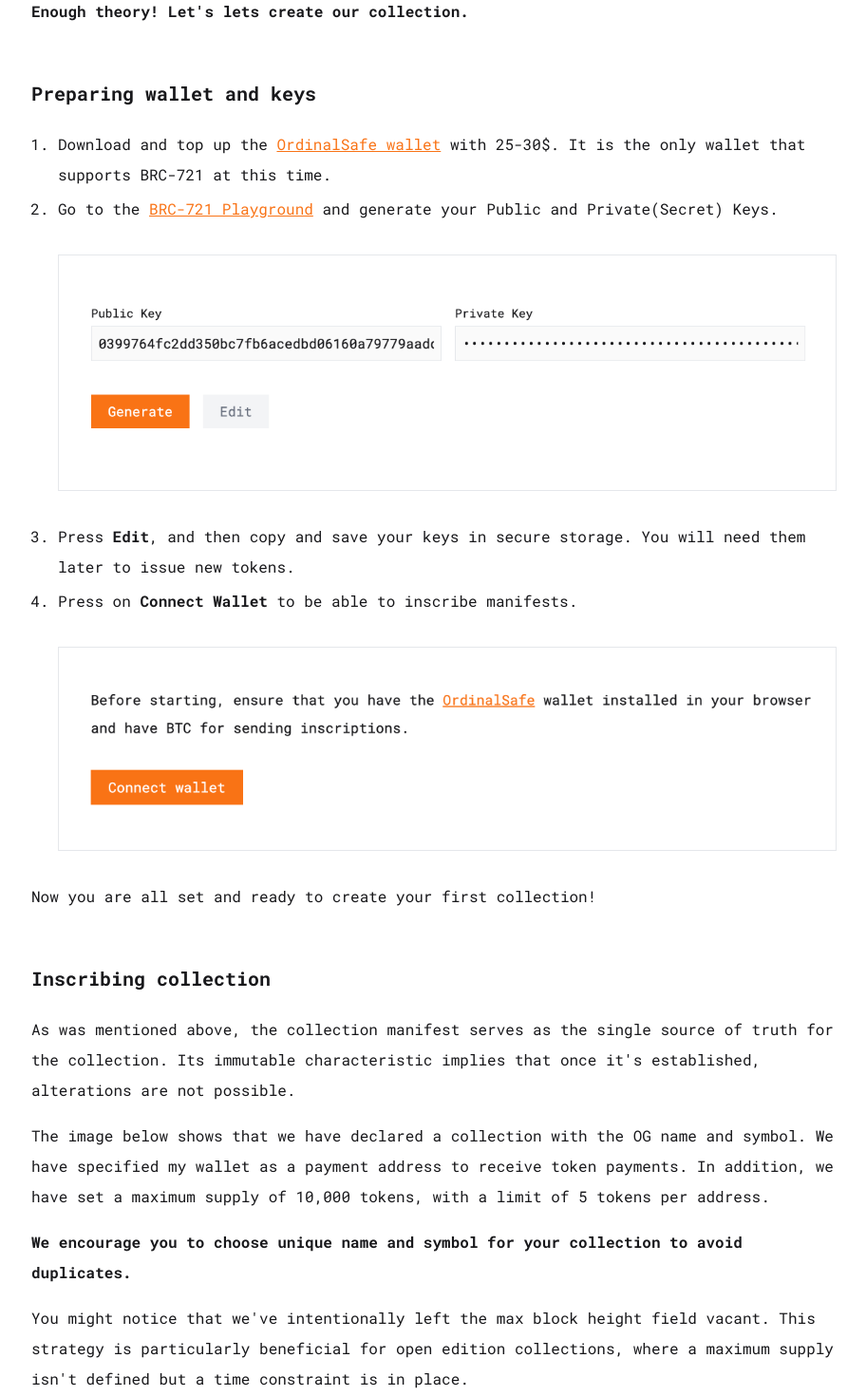
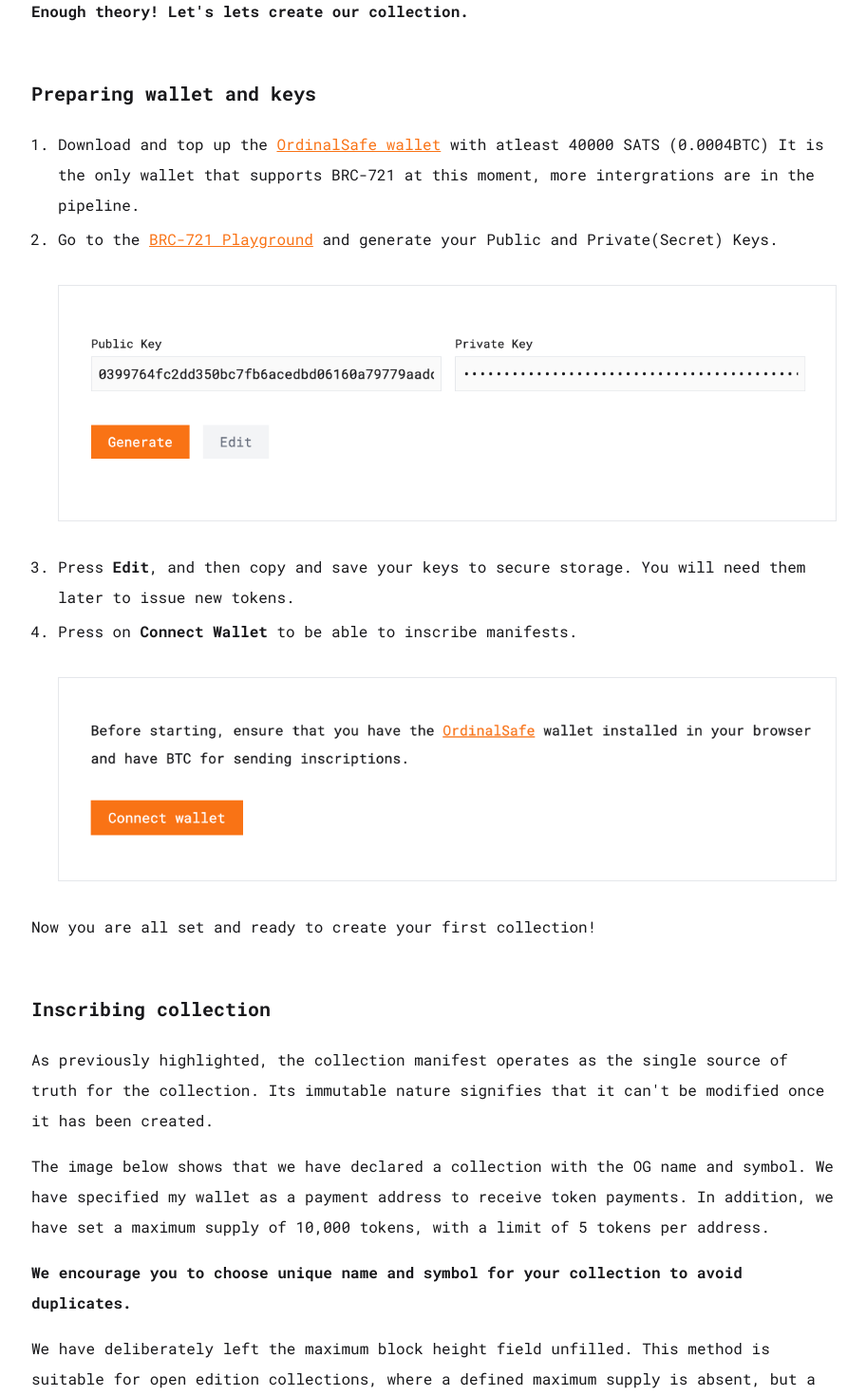
Before and after one commit to qalqi/brc721-tutorials, a Next.js app: page / in a window 1280 px wide. Shown: the part 1680-3150 px from the top of the page at 95% size, without its empty margins (183-1095 px from the left). Built offline with nearby package versions, Linux system fonts and the light colour scheme; no server answers.

Commit message:
Explanation update included sats not $ (#3)

```diff
--- a/package.json
+++ b/package.json
@@ -20,7 +20,7 @@
     "classnames": "^2.3.2",
     "eslint": "8.41.0",
     "eslint-config-next": "13.4.3",
-    "next": "13.4.3",
+    "next": "^13.4.3",
     "postcss": "8.4.23",
     "react": "18.2.0",
     "react-dom": "18.2.0",
--- a/src/app/page.tsx
+++ b/src/app/page.tsx
@@ -154,8 +154,8 @@ export default function Inscribe() {
             <a href="https://ordinalsafe.xyz/" target="_blank">
               OrdinalSafe wallet
             </a>{" "}
-            with 25-30$. It is the only wallet that supports BRC-721 at this
-            time.
+            with  atleast 40000 SATS (0.0004BTC) It is the only wallet that supports BRC-721 at this
+            moment, more intergrations are in the pipeline.
           </li>
 
           <li>
@@ -171,7 +171,7 @@ export default function Inscribe() {
             />
           </li>
           <li>
-            Press <strong>Edit</strong>, and then copy and save your keys in
+            Press <strong>Edit</strong>, and then copy and save your keys to
             secure storage. You will need them later to issue new tokens.
           </li>
 
@@ -193,9 +193,9 @@ export default function Inscribe() {
       <section>
         <h2>Inscribing collection</h2>
         <p>
-          As was mentioned above, the collection manifest serves as the single
-          source of truth for the collection. Its immutable characteristic
-          implies that once it&#39;s established, alterations are not possible.
+          As previously highlighted, the collection manifest operates as the
+          single source of truth for the collection. Its immutable nature signifies
+          that it can&#39;t be modified once it has been created.
         </p>
         <p>
           The image below shows that we have declared a collection with the OG
@@ -208,10 +208,9 @@ export default function Inscribe() {
           to avoid duplicates.
         </b>{" "}
         <p>
-          You might notice that we&#39;ve intentionally left the max block
-          height field vacant. This strategy is particularly beneficial for open
-          edition collections, where a maximum supply isn&#39;t defined but a
-          time constraint is in place.
+        We have deliberately left the maximum block height field unfilled.
+        This method is suitable for open edition collections, where a defined
+        maximum supply is absent, but a time constraint exists.
         </p>
         <p>
           The <strong>Signer Public Key</strong> field was populated
@@ -276,7 +275,7 @@ export default function Inscribe() {
         />
         <p>
           <strong>
-            Congratulations! You just inscribed your first BRC721 collection!
+            Congratulations! You inscribed your first BRC721 collection!
           </strong>{" "}
           But let&apos;s keep going. Currently, the collection is empty. It
           doesn&apos;t have any tokens or metadata.
@@ -286,10 +285,10 @@ export default function Inscribe() {
       <section>
         <h2>Inscribing metadata</h2>
         <p>
-          Before allowing people to inscribe tokens, we want to show the
-          metadata placeholder. Then when the mint is finished and all tokens
-          are sold out, we want to switch it to the proper metadata with
-          attributes.
+        Before users are allowed to mint tokens, we would like to display a placeholder
+        for the token&apos;s metadata. Once the minting process is completed and all tokens
+        have been purchased, we will replace this placeholder with the actual metadata,
+        including various attributes.
         </p>
 
         <p>
@@ -299,7 +298,7 @@ export default function Inscribe() {
             https://brc721.com/api/og/1
           </a>
           . After the mint, we will use the same endpoint to switch placeholder
-          metadata to real metadata so we don&apos;t have to inscribe a new
+          metadata to the real metadata so we don&apos;t have to inscribe a new
           reveal manifest.
         </p>
 
@@ -412,23 +411,22 @@ export default function Inscribe() {
         />
 
         <p>
-          For public mint, you don&apos;t want to inscribe youself but{" "}
-          <strong>Download</strong>&nbsp; the inscription file and share it with
-          your community.
+          For public mint, you don&apos;t want to inscribe youself but{" "} instead
+          <strong> Download</strong>&nbsp;the inscription file and share it with
+          your community or submit it to a BRC721 community marketplace.
         </p>
 
         <p>
-          Then people can inscribe via our{" "}
+          Allowing people to inscribe via our{" "}
           <a href="https://www.brc721.com/inscribe" target="_blank">
             Inscribe
           </a>{" "}
-          page or you can build your personal mint website. This tutorial has a
-          minting button at the end, and will be open-sourced so that you can
-          use this code as a starting point.
+          page or you can build your personal mint website. We plan to opensource a
+          minting button so that you can use this code as a starting point.
         </p>
 
         <p>
-          In the screenshot below, we connected the wallet, added the
+          In the screenshot below, we have connected the wallet, added the
           inscription file, and clicked the <strong>Inscribe</strong> button. As
           you can see, we need to send the token&apos;s price when inscribing
           it.
@@ -441,16 +439,21 @@ export default function Inscribe() {
 
         <p>
           <strong>
-            And this is it! Congratulations! <br />
+            This is it! Congratulations! <br />
             You now know how to create collections, inscribe metadata, and mint
-            tokens!
+            your own collection tokens!
           </strong>{" "}
         </p>
 
         <p>
           {" "}
-          We extend our best wishes for the success of your project and eagerly
-          anticipate the innovative creations you will build using our protocol.
+          We are excited for the success of your project and eagerly
+          anticipate the innovative creations you will build using our protocol. Please join us in our {" "}
+          <a href="https://discord.com/invite/brc721" target="_blank">
+            Discord
+          </a>{" "}
+          discord to discuss
+          the project in greater detail
         </p>
       </section>
 
```
Also changed, not shown: 1 other file (tests, documents, lock files or other folders).
